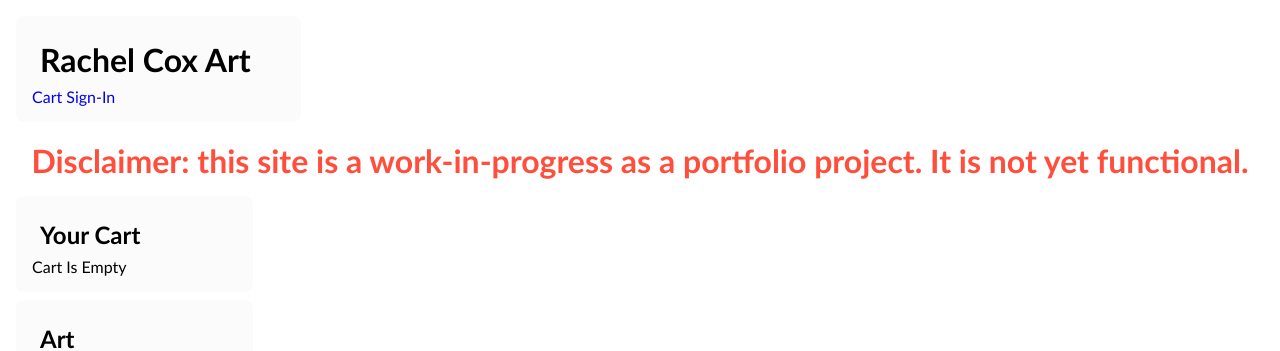
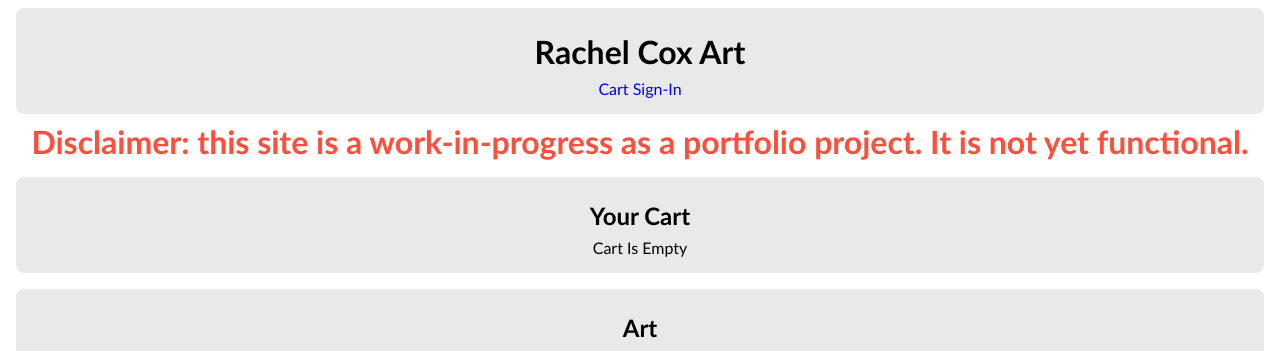
Before and after one commit to thmscly/rachel-cox-art-shopping-app, a React (Create React App) app: page / in a window 1280 px wide. Shown: the top 351 px of the page. Built offline with nearby package versions, Linux system fonts and the light colour scheme.

Commit message:
changed background color to darker; undid changes to .row

```diff
--- a/src/index.css
+++ b/src/index.css
@@ -24,17 +24,11 @@ a {
 }
 
 .row {
-  /* display: flex;
+  display: flex;
   flex-wrap: wrap;
   justify-content: space-between;
   align-items: baseline;
-  text-align: center; */
-  width: 20%;
-  height: auto;
-  min-height: 100%;
-  overflow: hidden;
-  position: relative;
-  display: inline-block;
+  text-align: center;
 }
 
 .col-1 {
@@ -46,7 +40,7 @@ a {
 }
 
 .block {
-  background: rgb(181 179 179 / 6%);
+  background: #7a787829;
   padding: 1rem;
   margin: 0.5rem;
   border-radius: 0.5rem;
```
